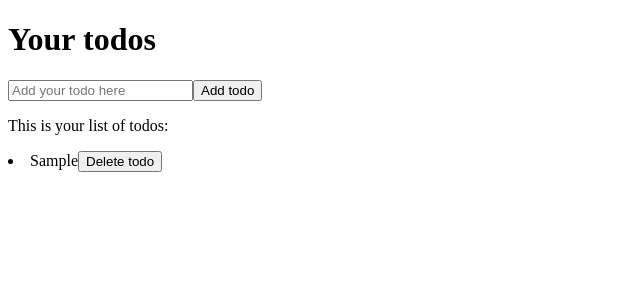
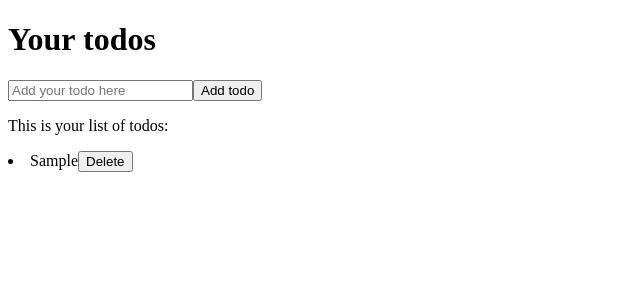
Before and after one commit to devaajanne/web-todo-list, a React (Vite) app: page / in a window 1280 px wide. Both pictures are taken after typing "Sample" into the empty fields and a click on the input "Add todo". Shown: the top 300 px of the page, without its empty margins (0-640 px from the left). Built offline with nearby package versions, Linux system fonts and the light colour scheme.

Commit message:
Refactored deleteTodo-function

```diff
--- a/src/App.jsx
+++ b/src/App.jsx
@@ -29,15 +29,8 @@ function App() {
   // Deletes the todo from the correct index
   const deleteTodo = (event) => {
     const removedIndex = parseInt(event.target.value);
-
-    // Adds all the todos in the todo list before the index to a new list
-    const todosBeforeRemovedIndex = todos.slice(0, removedIndex);
-
-    // Adds all the todos in the todo list after the index to a new list
-    const todosAfterRemovedIndex = todos.slice(removedIndex + 1);
-
-    // Concatenates the two lists without the todo from the deleted index and updates the state
-    setTodos(todosBeforeRemovedIndex.concat(todosAfterRemovedIndex));
+    const newTodos = todos.filter((todo, index) => index !== removedIndex);
+    setTodos(newTodos);
   };
 
   return (
@@ -69,7 +62,7 @@ function App() {
                 {item.name}
                 {/* When pressed, button sends the index of the to-be-deleted todo to the deleteTodo-function, so the correct todo can be removed */}
                 <button type="button" value={index} onClick={deleteTodo}>
-                  Delete todo
+                  Delete
                 </button>
               </li>
             ))}
```
